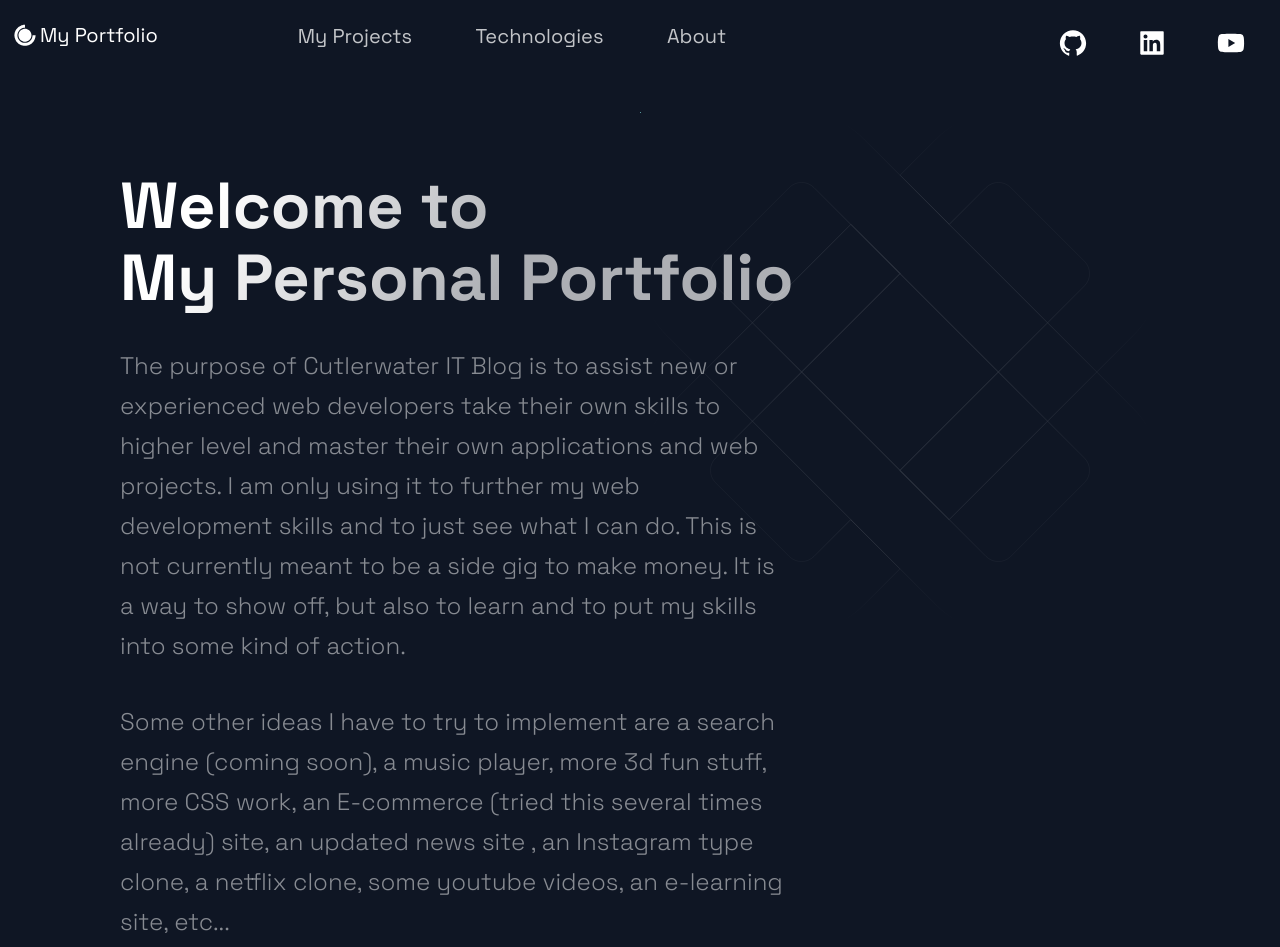
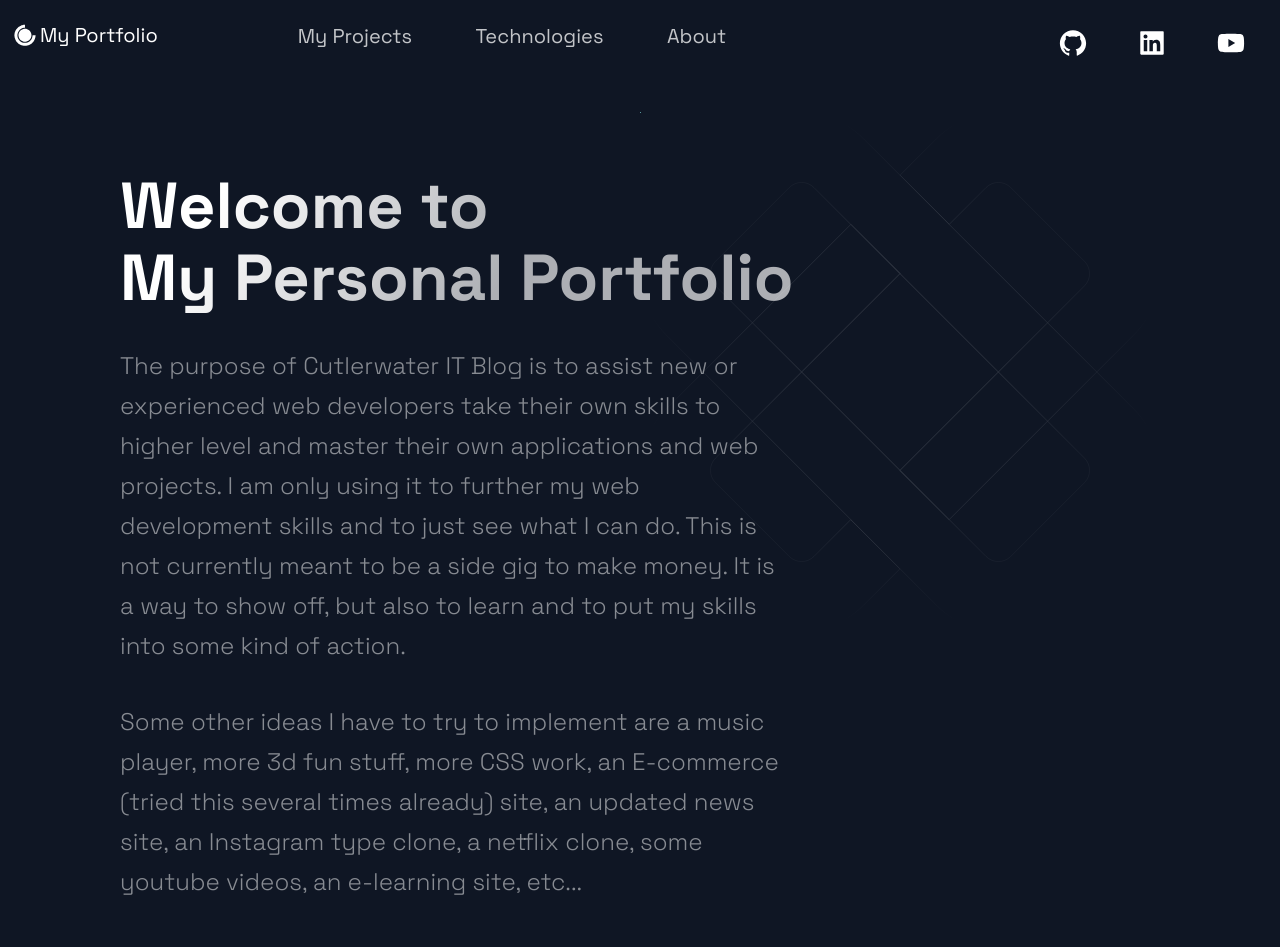
Before and after one commit to cutlerwater/MyPortfolio, a Next.js app: page / in a window 1280 px wide. Shown: the top 947 px of the page. Built offline with nearby package versions, Linux system fonts and the light colour scheme.

Commit message:
Add files via upload

```diff
--- a/src/components/Hero/Hero.js
+++ b/src/components/Hero/Hero.js
@@ -17,8 +17,8 @@ const Hero = (props) => (
         put my skills into some kind of action.
       </SectionText>
       <SectionText>
-        Some other ideas I have to try to implement are a search engine (coming soon), a music player, more 3d fun stuff, more CSS work, an E-commerce (tried this several times already) site, an updated news site
-      , an Instagram type clone, a netflix clone, some youtube videos, an e-learning site, etc...
+        Some other ideas I have to try to implement are a music player, more 3d fun stuff, more CSS work, an E-commerce (tried this several times already) site, an updated news site,
+         an Instagram type clone, a netflix clone, some youtube videos, an e-learning site, etc...
       </SectionText>
       <SectionText>
         If you have any ideas, suggestions, comments, questions, please let me know at cutlerwater2@live.com and please, if you would, go to my GitHub site at https://github.com/cutlerwater and star some of my
```
